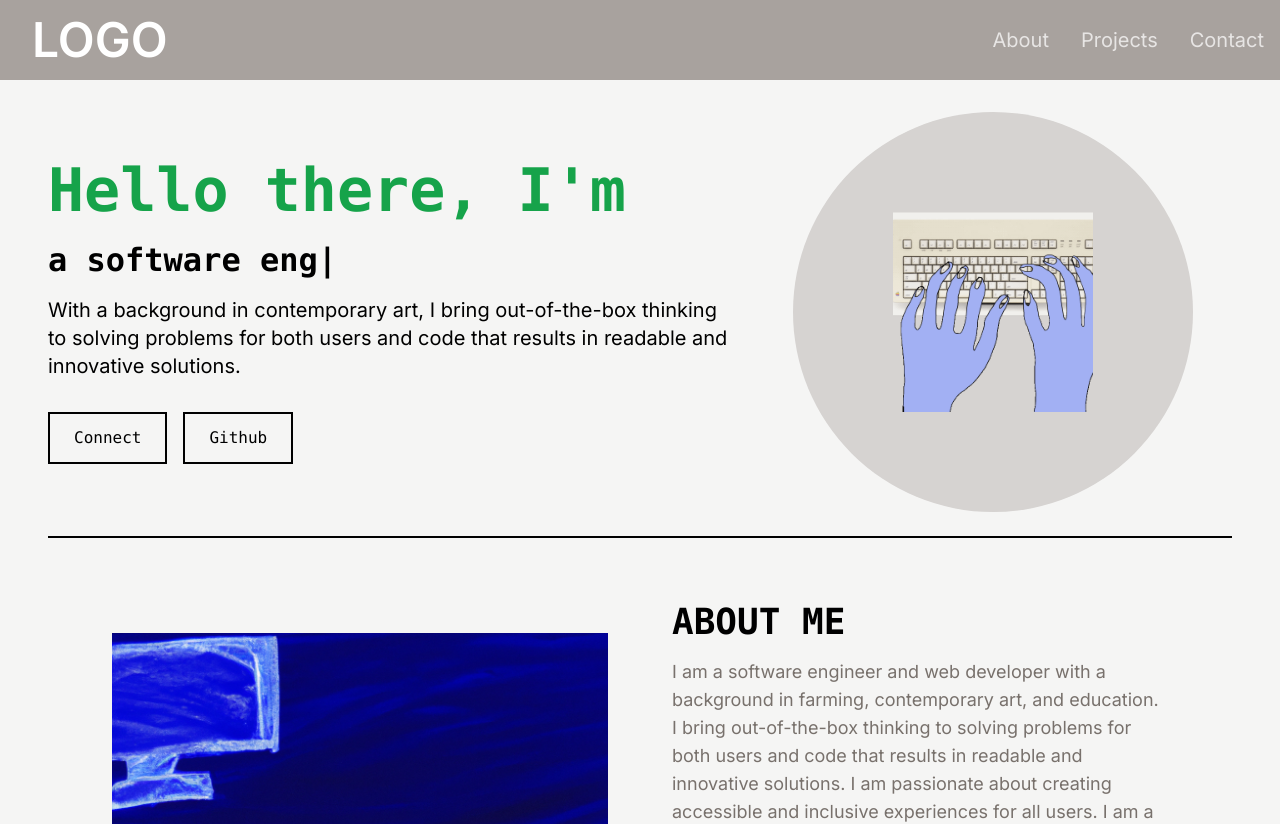
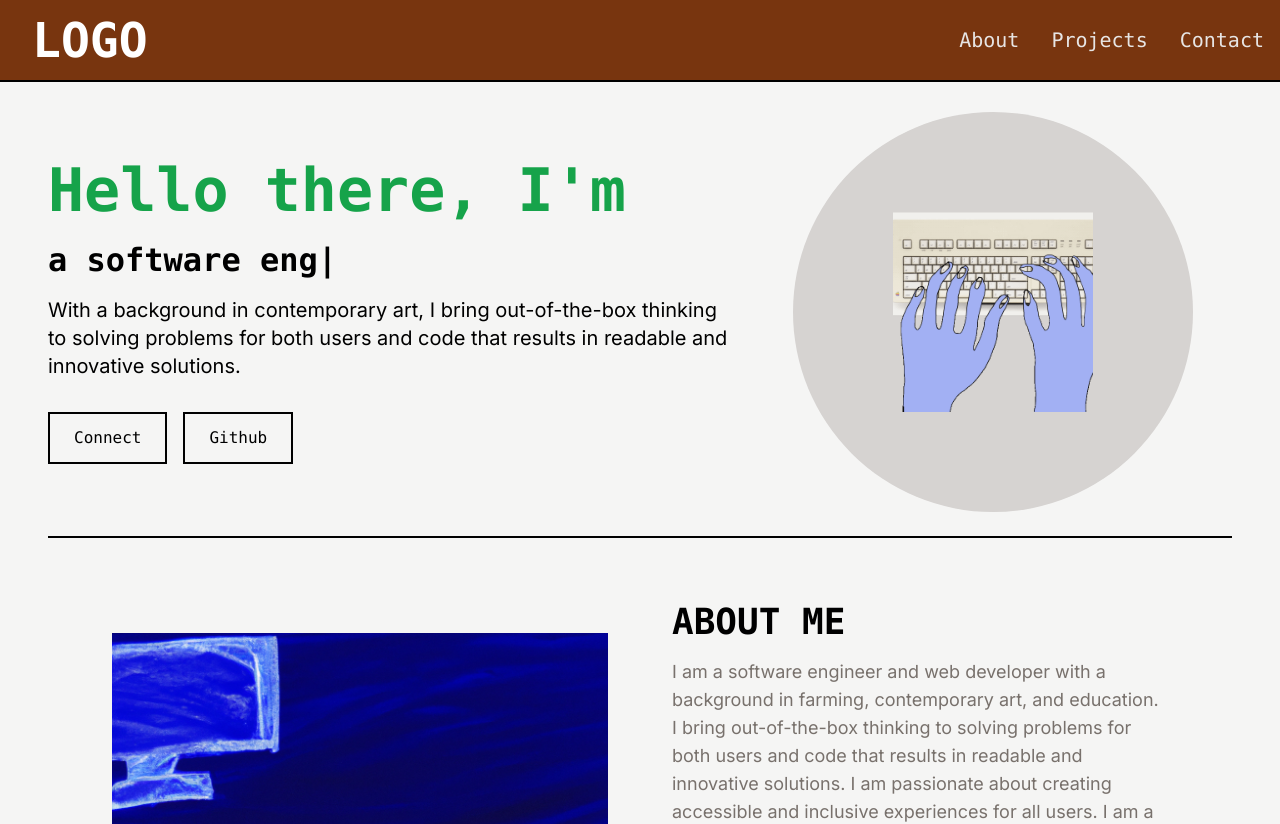
Before and after one commit to emmalgs/dev-portfolio, a Next.js app: page / in a window 1280 px wide. Shown: the top 824 px of the page. Built offline with nearby package versions, Linux system fonts and the light colour scheme.

Commit message:
Update NavBar styling

```diff
--- a/src/app/components/NavBar.tsx
+++ b/src/app/components/NavBar.tsx
@@ -24,7 +24,7 @@ const navLinks = [
 const NavBar = () => {
   const [navBarOpen, setNavBarOpen] = useState(false);
   return (
-    <nav className="fixed top-0 left-0 right-0 z-10 bg-stone-400 bg-opacity-100">
+    <nav className="fixed top-0 left-0 right-0 z-10 bg-amber-900 border-b-2 border-black font-mono">
       <div className="flex flex-wrap items-center justify-between mx-auto px-4">
         <Link
           href="/"
```
